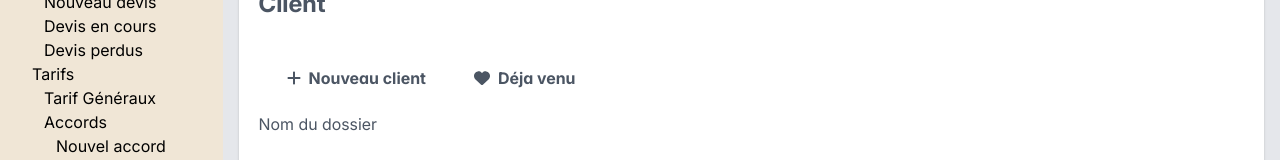
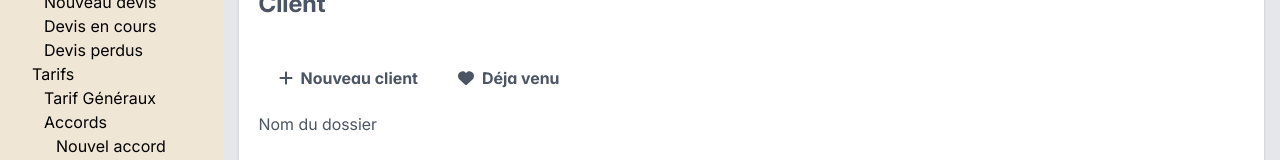
Before and after one commit to BahAilime/gestion-du-nay, a Next.js app: page /dossier/nouveau in a window 1280 px wide. Shown: the part 146-306 px from the top of the page. Built offline with nearby package versions, Linux system fonts and the light colour scheme.

Commit message:
fix spacing icones tabs

```diff
--- a/app/dossier/nouveau/page.jsx
+++ b/app/dossier/nouveau/page.jsx
@@ -15,8 +15,8 @@ export default function Home() {
   // Tabs des nouveau client / deja venu
   const [activeIndex, setActiveIndex] = useState(0);
   const items = [
-    { label: 'Nouveau client', icon: <FontAwesomeIcon icon={faPlus} className="mx-2"/> },
-    { label: 'Déja venu', icon: <FontAwesomeIcon icon={faHeart} className="mx-2"/>},
+    { label: 'Nouveau client', icon: <FontAwesomeIcon icon={faPlus} className="mr-2"/> },
+    { label: 'Déja venu', icon: <FontAwesomeIcon icon={faHeart} className="mr-2"/>},
   ];
 
   // TODO: Remplacer par un call d'api pour avoir les clients
```
